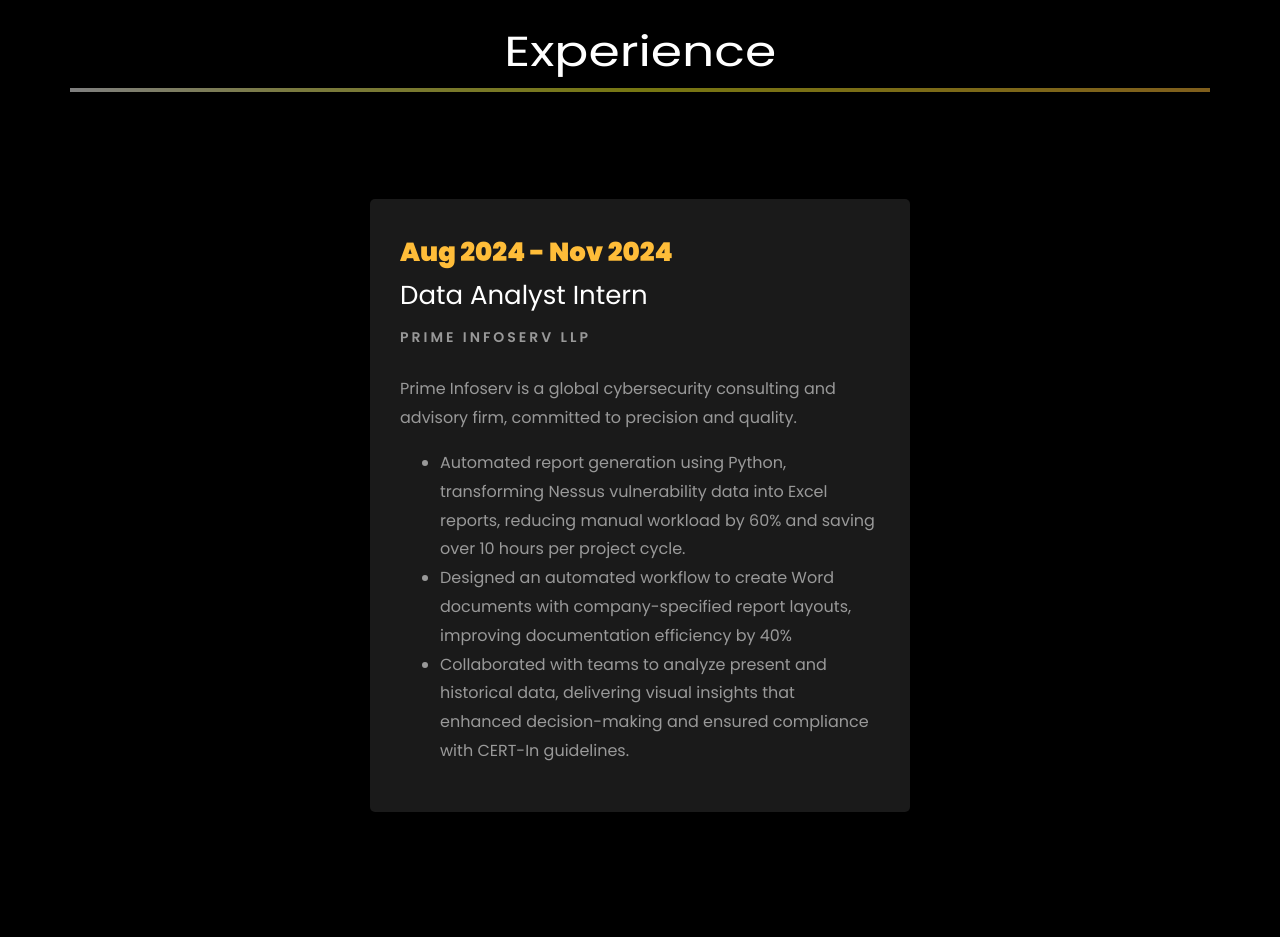
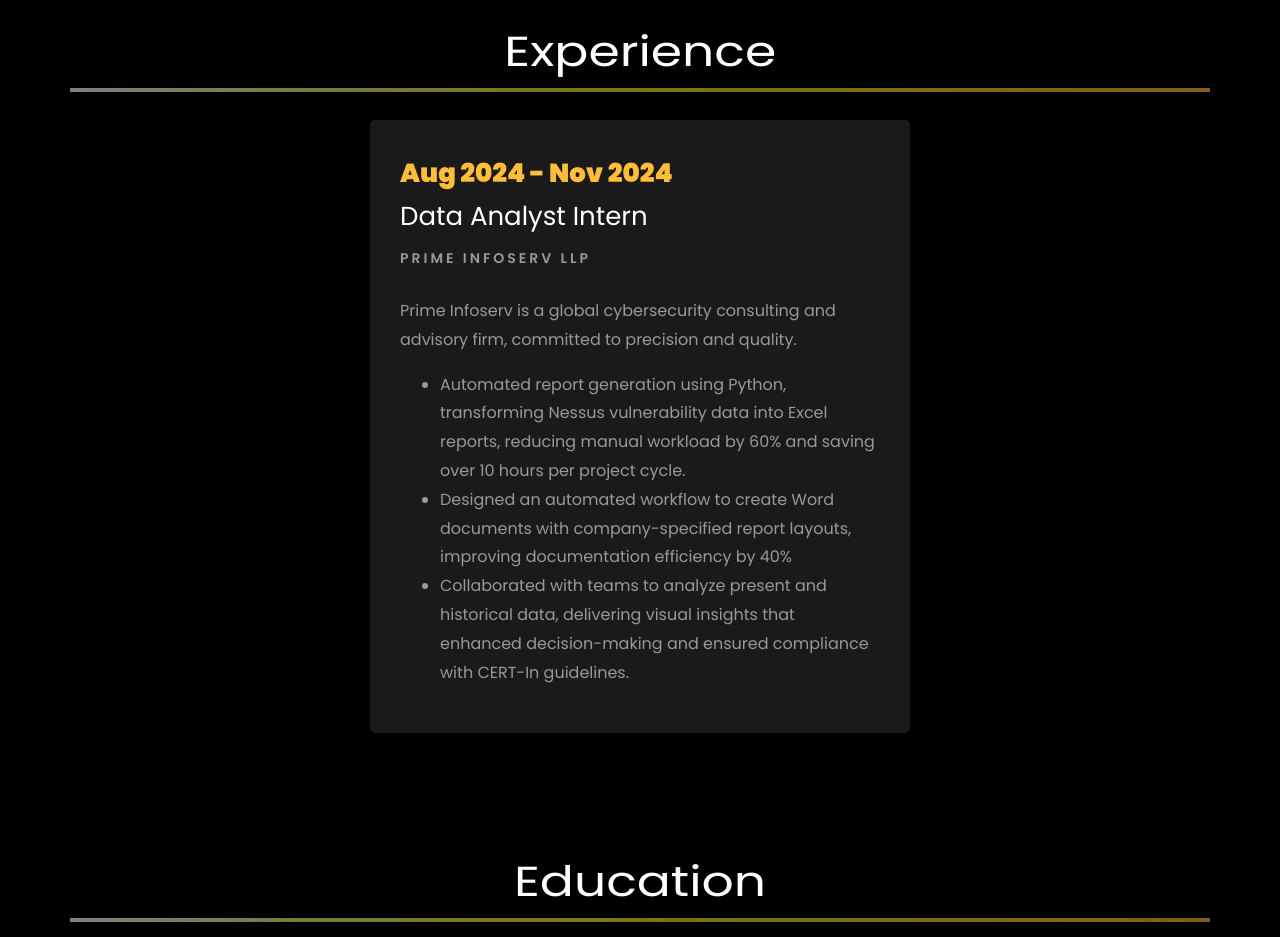
Before and after one commit to sambadi1012/sambadi1012.github.io, a plain HTML site: page index.html in a window 1280 px wide. Shown: the part 1860-2797 px from the top of the page. Drawn offline with Linux system fonts and the light colour scheme; files whose address does not match are found by name.

Commit message:
Update index.html

```diff
--- a/index.html
+++ b/index.html
@@ -326,7 +326,7 @@
 		</div>
 		<br>
 
-		<div class="row d-flex justify-content-center align-items-center vh-100">
+		<div class="row d-flex justify-content-center align-items-center ">
 				<div class="col-md-6">
 					<div class="resume-wrap ftco-animate">
 						<span class="date">Aug 2024 - Nov 2024</span>
```
